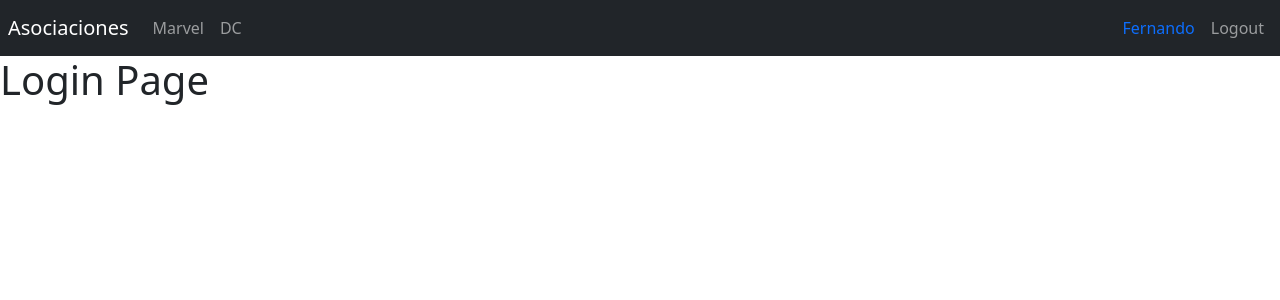
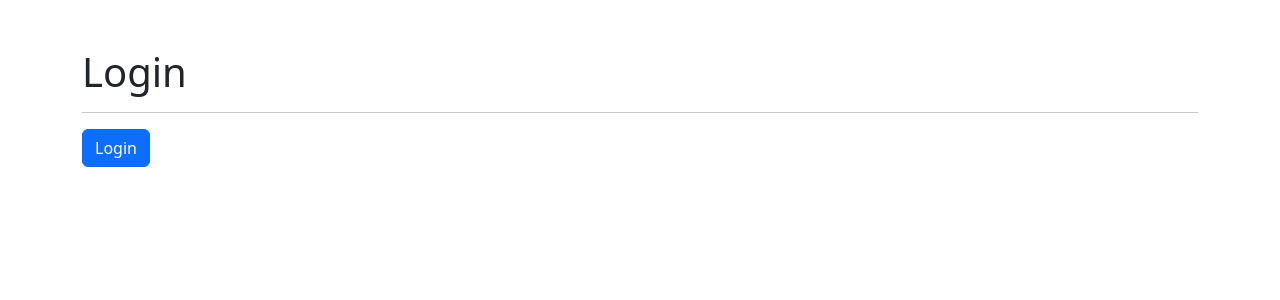
Before and after one commit to ArturoLoera10/Single-Page-Application-With-React, a React (Vite) app: page /login in a window 1280 px wide. Shown: the top 300 px of the page. Built offline with nearby package versions, Linux system fonts and the light colour scheme.

Commit message:
Second Router

```diff
--- a/src/HeroesApp.jsx
+++ b/src/HeroesApp.jsx
@@ -1,12 +1,9 @@
-import { Outlet } from "react-router-dom";
-import { Navbar } from "./ui";
+import { AppRouter } from "./router/AppRouter";
 
 export const HeroesApp = () => {
   return (
     <>
-      <Navbar />
-
-      <Outlet />
+      <AppRouter />
     </>
   );
 };
--- a/src/auth/pages/LoginPage.jsx
+++ b/src/auth/pages/LoginPage.jsx
@@ -1,7 +1,22 @@
+import { useNavigate } from "react-router-dom";
+
 export const LoginPage = () => {
+  const navigate = useNavigate();
+
+  const onLogin = () => {
+    navigate("/", {
+      replace: true,
+    });
+  };
+
   return (
-    <>
-      <h1>Login Page</h1>
-    </>
+    <div className="container mt-5">
+      <h1>Login</h1>
+      <hr />
+
+      <button onClick={onLogin} className="btn btn-primary">
+        Login
+      </button>
+    </div>
   );
 };
--- /dev/null
+++ b/src/heroes/pages/HeroPage.jsx
@@ -0,0 +1,7 @@
+export const HeroPage = () => {
+  return (
+    <>
+      <h1>Hero Page</h1>
+    </>
+  );
+};
--- /dev/null
+++ b/src/heroes/pages/SearchPage.jsx
@@ -0,0 +1,7 @@
+export const SearchPage = () => {
+  return (
+    <>
+      <h1>Search Page</h1>
+    </>
+  );
+};
--- a/src/heroes/pages/index.js
+++ b/src/heroes/pages/index.js
@@ -1,2 +1,4 @@
 export * from "./MarvelPage.jsx";
 export * from "./DcPage.jsx";
+export * from "./SearchPage.jsx";
+export * from "./HeroPage.jsx";
--- /dev/null
+++ b/src/heroes/routes/HeroesRoutes.jsx
@@ -0,0 +1,39 @@
+import { Navigate, Outlet } from "react-router-dom";
+
+import { MarvelPage, DcPage, SearchPage, HeroPage } from "../pages";
+import { Navbar } from "../../ui";
+
+export const childrenRoutes = [
+  {
+    path: "/marvel",
+    element: <MarvelPage />,
+  },
+  {
+    path: "/dc",
+    element: <DcPage />,
+  },
+  {
+    path: "/search",
+    element: <SearchPage />,
+  },
+  {
+    path: "/hero",
+    element: <HeroPage />,
+  },
+  {
+    path: "/*",
+    element: <Navigate to={"marvel"} />,
+  },
+];
+
+export const HeroesRoutes = () => {
+  return (
+    <>
+      <Navbar />
+
+      <div className="container">
+        <Outlet />
+      </div>
+    </>
+  );
+};
--- a/src/main.jsx
+++ b/src/main.jsx
@@ -1,11 +1,10 @@
 import React from "react";
 import ReactDOM from "react-dom/client";
-// import { HeroesApp } from "./HeroesApp.jsx";
+import { HeroesApp } from "./HeroesApp.jsx";
 import "./styles.css";
-import { AppRouter } from "./router/AppRouter.jsx";
 
 ReactDOM.createRoot(document.getElementById("root")).render(
   <React.StrictMode>
-    <AppRouter />
+    <HeroesApp />
   </React.StrictMode>,
 );
--- a/src/ui/components/Navbar.jsx
+++ b/src/ui/components/Navbar.jsx
@@ -1,6 +1,14 @@
-import { Link, NavLink } from "react-router-dom";
+import { Link, NavLink, useNavigate } from "react-router-dom";
 
 export const Navbar = () => {
+  const navigate = useNavigate();
+
+  const onLogout = () => {
+    navigate("/login", {
+      replace: true,
+    });
+  };
+
   return (
     <nav className="navbar navbar-expand-sm navbar-dark bg-dark p-2">
       <Link className="navbar-brand" to="/">
@@ -33,7 +41,9 @@ export const Navbar = () => {
         <ul className="navbar-nav ml-auto">
           <span className="nav-item nav-link text-primary">Fernando</span>
 
-          <button className="nav-item nav-link btn">Logout</button>
+          <button onClick={onLogout} className="nav-item nav-link btn">
+            Logout
+          </button>
         </ul>
       </div>
     </nav>
```
Also changed, not shown: src/router/AppRouter.jsx (+8 -26 lines).
